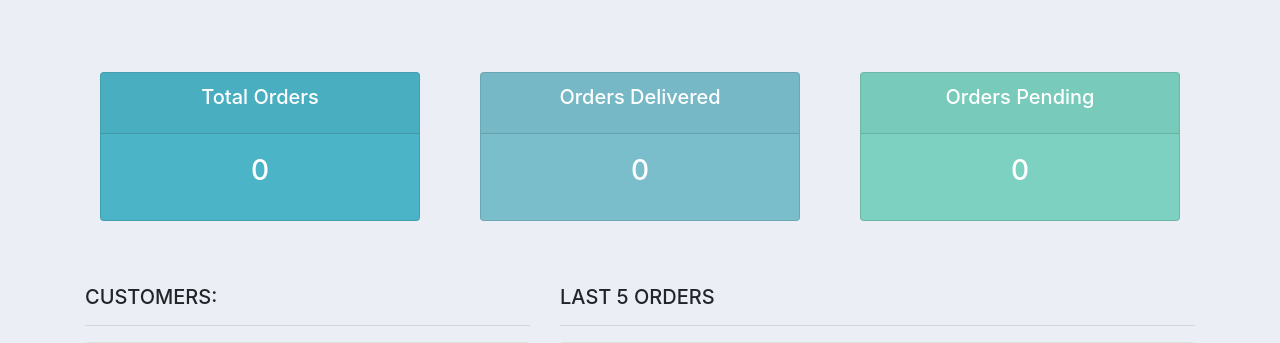
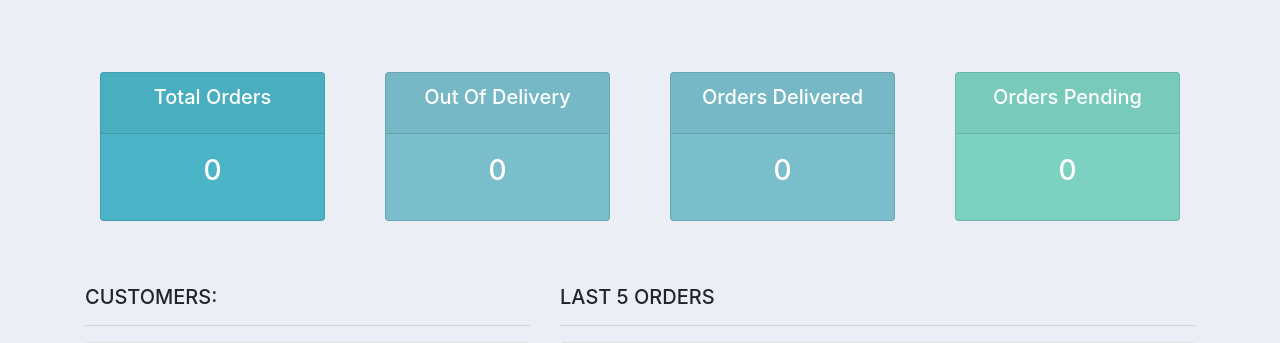
Before and after one commit to aliharby12/CRM-App, a Django app: page / in a window 1280 px wide. Shown: the part 56-399 px from the top of the page. Run offline with Django 3.2, Linux system fonts and the light colour scheme; some libraries are stand-ins or nearby versions.

Commit message:
edit the views and dashboard templates to render out of dlivery

```diff
--- a/src/accounts/templates/accounts/status.html
+++ b/src/accounts/templates/accounts/status.html
@@ -9,6 +9,19 @@
 			  	</div>
 			  	<div class="card-body">
 			    	<h3 class="card-title">{{ total_orders }}</h3>
+			  	</div>
+			</div>
+		</div>
+	</div>
+
+	<div class="col">
+		<div class="col-md">
+			<div class="card text-center text-white  mb-3" id="orders-delivered">
+			  	<div class="card-header">
+			  		<h5 class="card-title">Out Of Delivery</h5>
+			  	</div>
+			  	<div class="card-body">
+			    	<h3 class="card-title">{{ out_of_delivery }}</h3>
 			  	</div>
 			</div>
 		</div>
--- a/src/accounts/views.py
+++ b/src/accounts/views.py
@@ -13,6 +13,7 @@ def home(request):
     total_orders = orders.count()
     delivered = orders.filter(status='Delivered').count()
     pending = orders.filter(status='Pending').count()
+    out_of_delivery = orders.filter(status='Out of delivery').count()
 
     context = {
         'orders':orders,
@@ -20,7 +21,8 @@ def home(request):
         'total_customers':total_customers,
         'total_orders':total_orders,
         'delivered':delivered,
-        'pending':pending
+        'pending':pending,
+        'out_of_delivery':out_of_delivery
     }
 
     return render(request, 'accounts/dashboard.html', context)
```
